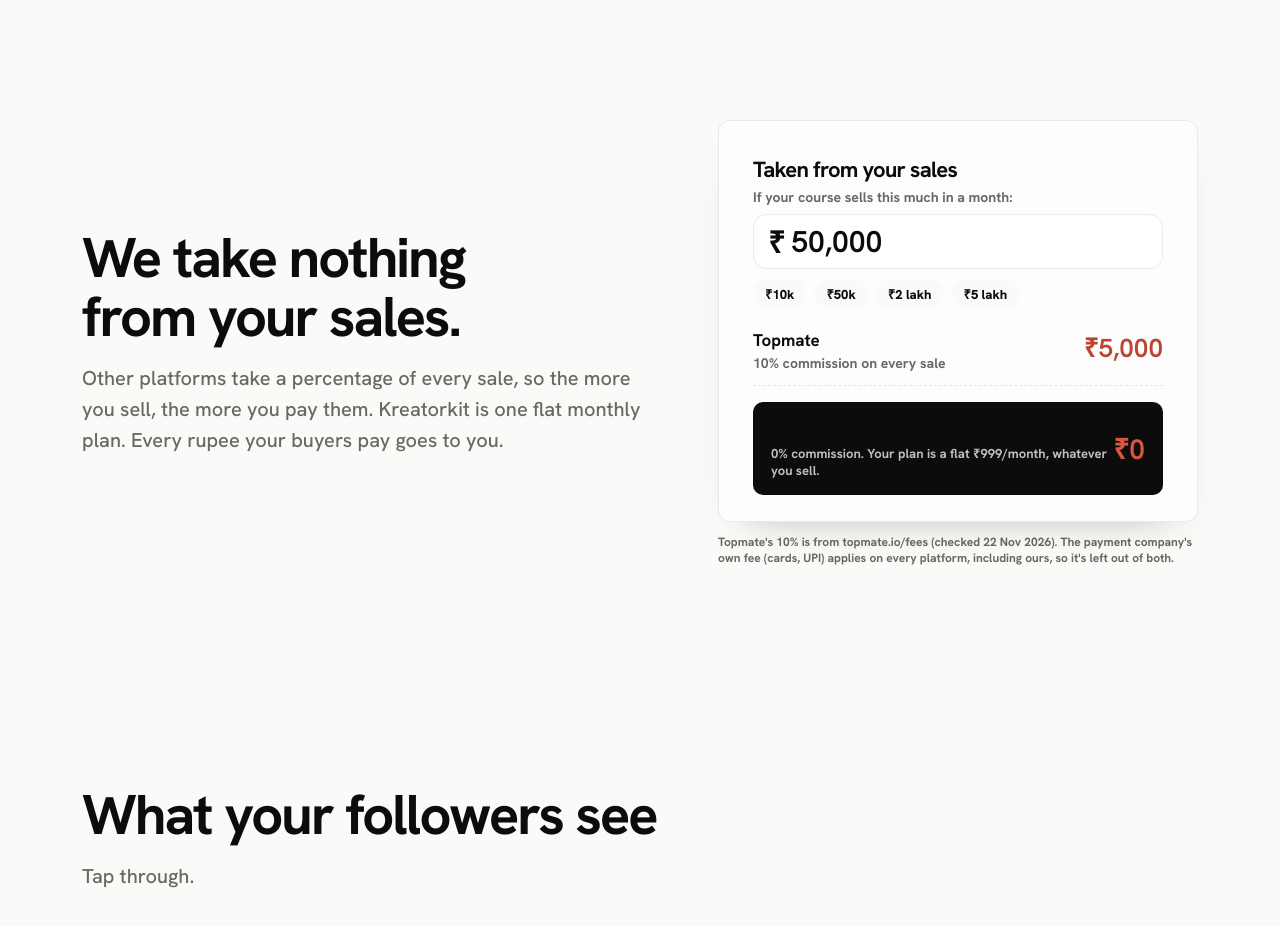
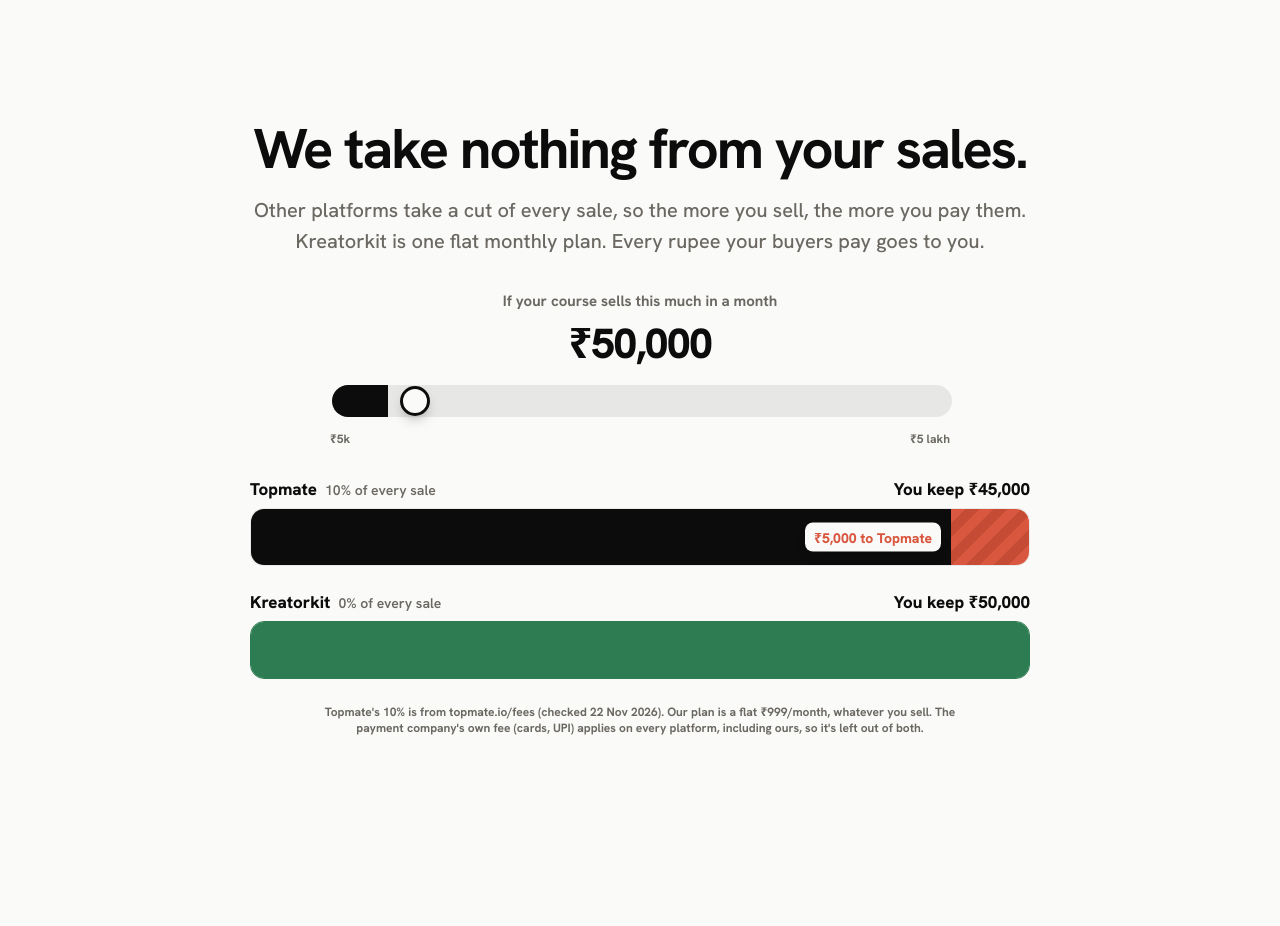
Before and after one commit to Kreatorkit/kreatorkit.github.io, a plain HTML site: page index.html in a window 1280 px wide. Shown: the part 1480-2406 px from the top of the page. Drawn offline with Linux system fonts and the light colour scheme; no server answers.

Commit message:
We take nothing: slider with two bars (Topmate 10% vs our 0%)
Co-Authored-By: Claude Opus 5.5 <noreply@anthropic.com>

```diff
--- a/index.html
+++ b/index.html
@@ -367,6 +367,33 @@ footer{background:color-mix(in srgb,var(--inkv) 96%,transparent)!important}
 @keyframes jrNt{0%{opacity:0;transform:translateY(12px) scale(.95)}5%,20%{opacity:1;transform:none}25%,100%{opacity:0}}
 @media (max-width:760px){.jr{grid-template-columns:1fr;gap:44px}.jr-rail{display:none}.jr-vis{margin-bottom:16px}}
 @media (prefers-reduced-motion:reduce){.jr *{animation:none!important}.jr-page s,.jr-lk,.jr-note{opacity:1;transform:none}}
+
+/* ===== We take nothing: two bars + slider (24 Nov) ===== */
+.fee2 .in{display:block!important;text-align:center}
+.fee2 .lead{margin:0 auto 34px;max-width:40em}
+.fs{max-width:620px;margin:0 auto 30px}
+.fs-q{display:block;font-weight:700;color:var(--softv);font-size:15px}
+.fs-v{font-size:42px;font-weight:800;letter-spacing:-.03em;margin:2px 0 12px;color:var(--inkv)}
+#fsr{-webkit-appearance:none;appearance:none;width:100%;height:8px;border-radius:99px;outline:none;cursor:pointer;
+ background:linear-gradient(90deg,var(--inkv) var(--p,9%),var(--glass-b) var(--p,9%))}
+#fsr::-webkit-slider-thumb{-webkit-appearance:none;width:30px;height:30px;border-radius:50%;background:var(--bgv);border:3px solid var(--inkv);cursor:grab;box-shadow:0 6px 14px -6px rgba(0,0,0,.5)}
+#fsr::-moz-range-thumb{width:24px;height:24px;border-radius:50%;background:var(--bgv);border:3px solid var(--inkv);cursor:grab}
+#fsr:focus-visible::-webkit-slider-thumb{outline:3px solid var(--coral);outline-offset:2px}
+.fs-ends{display:flex;justify-content:space-between;font-size:12px;font-weight:700;color:var(--softv);margin-top:8px}
+.fb{max-width:780px;margin:0 auto;display:flex;flex-direction:column;gap:24px;text-align:left}
+.fb-hd{display:flex;justify-content:space-between;align-items:baseline;gap:12px;margin-bottom:8px;font-weight:800;font-size:17px;color:var(--inkv)}
+.fb-hd small{color:var(--softv);font-weight:600;font-size:14px;margin-left:8px}
+.fb-bar{height:58px;border-radius:14px;background:var(--glass);border:1px solid var(--glass-b);display:flex;overflow:hidden}
+.fb-keep{flex:1 1 auto;background:var(--inkv)}
+.fb-cut{flex:0 0 10%;position:relative;background:repeating-linear-gradient(135deg,var(--coral) 0 10px,#C64B34 10px 20px)}
+.fb-cut span{position:absolute;right:calc(100% + 10px);top:50%;transform:translateY(-50%);white-space:nowrap;font-weight:800;font-size:14px;color:var(--coral);
+ background:var(--bgv);padding:5px 9px;border-radius:8px;box-shadow:0 8px 18px -10px rgba(0,0,0,.4)}
+.fb-cut span.pop{animation:fbPop .45s cubic-bezier(.16,1,.3,1)}
+@keyframes fbPop{0%{transform:translateY(-50%) scale(1.12)}100%{transform:translateY(-50%) scale(1)}}
+.fb-row.ours .fb-keep{background:var(--sage)}
+.fb-row.ours .fb-bar{border-color:var(--sage)}
+.fb-src{text-align:center;max-width:640px;margin:24px auto 0}
+@media (max-width:560px){.fb-hd{flex-direction:column;gap:2px}.fb-hd small{display:block;margin:0}.fb-cut span{font-size:12px}}
 </style></head><body>
 <div class="blobs" aria-hidden="true"><i class="bb1"></i><i class="bb2"></i><i class="bb3"></i></div>
 <div class="themebtn" role="group" aria-label="Look"><button type="button" data-t="light" aria-pressed="true">White</button><button type="button" data-t="dark" aria-pressed="false">Black</button></div>
@@ -409,20 +436,22 @@ footer{background:color-mix(in srgb,var(--inkv) 96%,transparent)!important}
  </div>
 </div></section>
 
-<section class="problem"><div class="in">
- <div><h2>We take nothing from your sales.</h2>
-  <p class="lead">Other platforms take a percentage of every sale, so the more you sell, the more you pay them. Kreatorkit is one flat monthly plan. Every rupee your buyers pay goes to you.</p></div>
- <div>
-  <div class="receipt calc">
-   <h3>Taken from your sales</h3>
-   <label class="sm" for="sales">If your course sells this much in a month:</label>
-   <div class="amt"><span>₹</span><input id="sales" type="text" inputmode="numeric" value="50,000" aria-label="Your monthly sales in rupees"></div>
-   <div class="chips"><button type="button" data-v="10000">₹10k</button><button type="button" data-v="50000">₹50k</button><button type="button" data-v="200000">₹2 lakh</button><button type="button" data-v="500000">₹5 lakh</button></div>
-   <div class="ln"><span><b>Topmate</b><small>10% commission on every sale</small></span><span class="price bad" id="tm">₹5,000</span></div>
-   <div class="kk"><span><b>Kreatorkit</b><small>0% commission. Your plan is a flat ₹999/month, whatever you sell.</small></span><span class="price">₹0</span></div>
-  </div>
-  <div class="verify">Topmate's 10% is from topmate.io/fees (checked 22 Nov 2026). The payment company's own fee (cards, UPI) applies on every platform, including ours, so it's left out of both.</div>
+<section class="problem fee2"><div class="in">
+ <h2>We take nothing from your sales.</h2>
+ <p class="lead">Other platforms take a cut of every sale, so the more you sell, the more you pay them. Kreatorkit is one flat monthly plan. Every rupee your buyers pay goes to you.</p>
+ <div class="fs">
+  <label class="fs-q" for="fsr">If your course sells this much in a month</label>
+  <div class="fs-v price" data-o="v">₹50,000</div>
+  <input id="fsr" type="range" min="5000" max="500000" step="5000" value="50000">
+  <div class="fs-ends"><span>₹5k</span><span>₹5 lakh</span></div>
  </div>
+ <div class="fb">
+  <div class="fb-row"><div class="fb-hd"><span>Topmate<small>10% of every sale</small></span><span class="price" data-o="tk">You keep ₹45,000</span></div>
+   <div class="fb-bar"><div class="fb-keep"></div><div class="fb-cut"><span class="price" data-o="cut">₹5,000 to Topmate</span></div></div></div>
+  <div class="fb-row ours"><div class="fb-hd"><span>Kreatorkit<small>0% of every sale</small></span><span class="price" data-o="kk">You keep ₹50,000</span></div>
+   <div class="fb-bar"><div class="fb-keep"></div></div></div>
+ </div>
+ <p class="verify fb-src">Topmate's 10% is from topmate.io/fees (checked 22 Nov 2026). Our plan is a flat ₹999/month, whatever you sell. The payment company's own fee (cards, UPI) applies on every platform, including ours, so it's left out of both.</p>
 </div></section>
 
 <section class="tour" id="tour"><div class="in">
@@ -581,4 +610,12 @@ document.querySelectorAll(".themebtn button").forEach(b => b.onclick = () => { d
   document.querySelectorAll(".themebtn button").forEach(x => x.setAttribute("aria-pressed", x === b)); });
 const io = new IntersectionObserver(es => es.forEach(e => { if (e.isIntersecting){ e.target.classList.add("shown"); io.unobserve(e.target); } }), {threshold:.12});
 document.querySelectorAll("section h2, .t, .plan, .step, .receipt, .tablewrap, .qq, .aa").forEach(el => { el.classList.add("reveal"); io.observe(el); });
+</script><script>
+// "We take nothing": slider + two bars (Topmate 10% from topmate.io/fees, checked 22 Nov 2026)
+(function(){ const r=document.getElementById("fsr"); if(!r) return; const R=document.querySelector(".fee2"), O=k=>R.querySelector('[data-o="'+k+'"]');
+ const inr=n=>"\u20B9"+Math.round(n).toLocaleString("en-IN"); let last=0;
+ const go=()=>{ const v=+r.value; r.style.setProperty("--p",(100*(v-r.min)/(r.max-r.min))+"%");
+  O("v").textContent=inr(v); O("tk").textContent="You keep "+inr(v*.9); O("kk").textContent="You keep "+inr(v);
+  const c=O("cut"); c.textContent=inr(v*.1)+" to Topmate"; if(Date.now()-last>250){c.classList.remove("pop"); void c.offsetWidth; c.classList.add("pop"); last=Date.now();} };
+ r.addEventListener("input",go); go(); })();
 </script></body></html>
```
